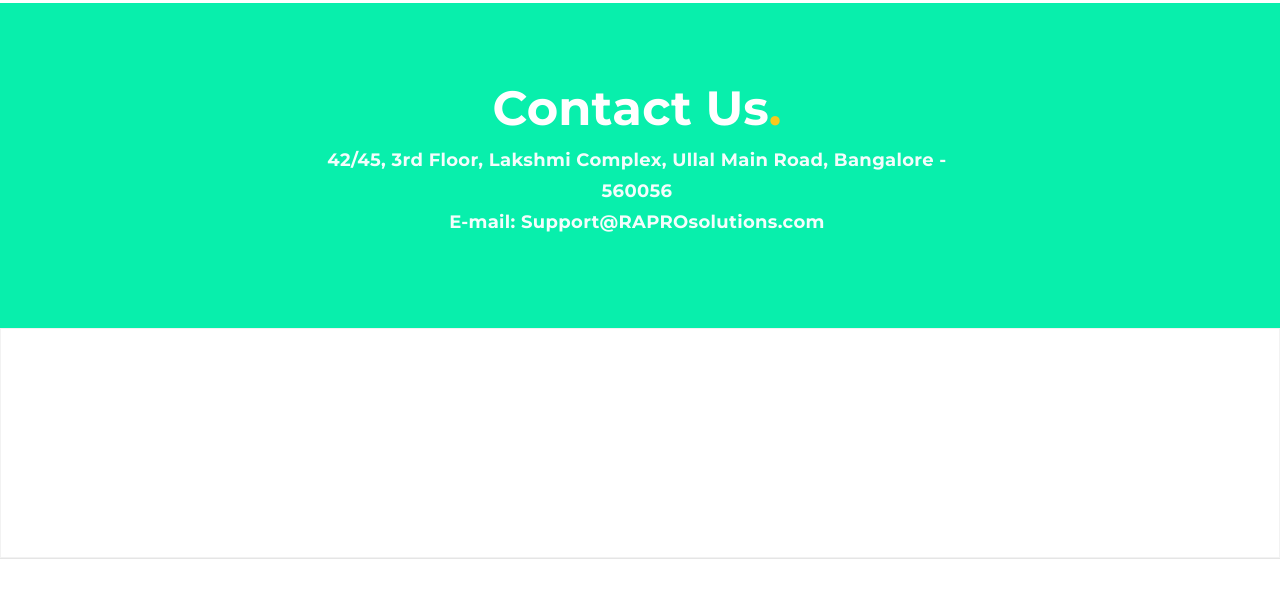
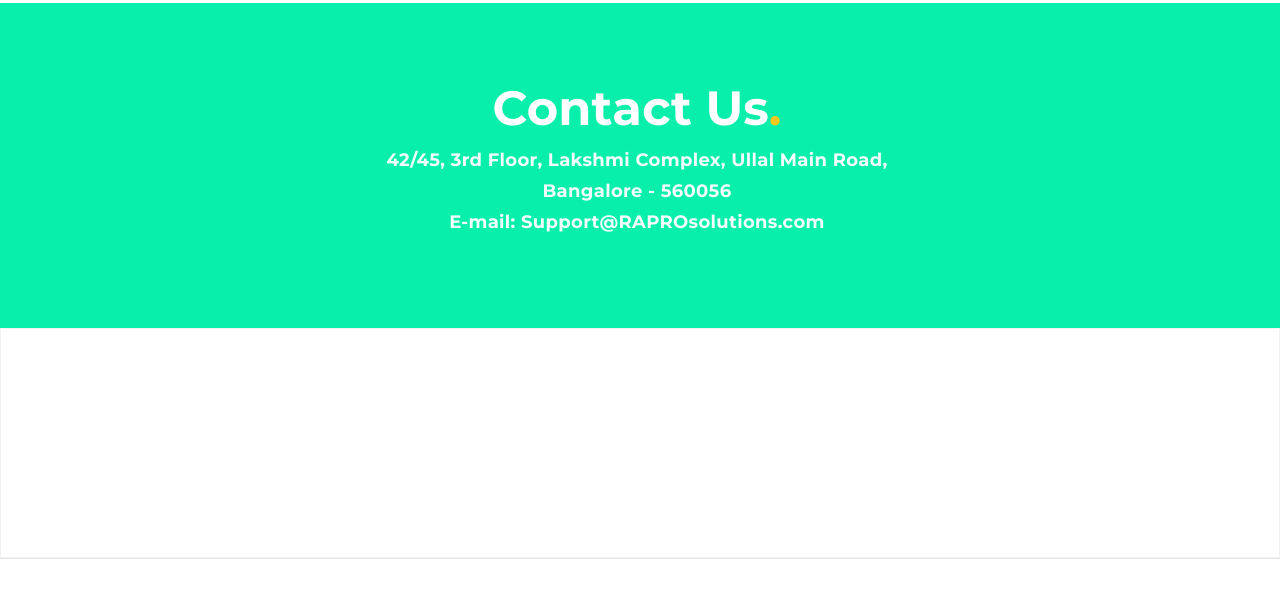
Before and after one commit to PurnimaJE/Rapro, a plain HTML site: page contact.html in a window 1280 px wide. Shown: the part 117-714 px from the top of the page. Drawn offline with Linux system fonts and the light colour scheme; no server answers.

Commit message:
Update contact.html

```diff
--- a/contact.html
+++ b/contact.html
@@ -6,7 +6,7 @@
 <head>
 		<title>Contact</title><meta property="og:site_name" content="" />
 <meta property="og:title" content="Contact" />
-<meta property="og:description" content="42/45, 3rd Floor, Lakshmi Complex, Ullal Main Road, Bangalore - 560056 E-mail: Support@RAPROsolutions.com" />
+<meta property="og:description" content="42/45, 3rd Floor, Lakshmi Complex, Ullal Main Road, <br>Bangalore - 560056 E-mail: Support@RAPROsolutions.com" />
 <meta property="og:image" content="uploads/1/5/2/5/152585290/rapro-logo-removebg-preview.png" />
 <meta property="og:url" content="contact.html" />
 
@@ -211,7 +211,7 @@
 
 <h2 class="wsite-content-title" style="text-align:center;"><font size="7" color="#ffffff">Contact Us</font><font color="#f8c91c"><font size="7">.</font></font></h2>
 
-<div class="paragraph" style="text-align:center;"><font color="#f4fdfc"><strong><font size="4">42/45, 3rd Floor, Lakshmi Complex, Ullal Main Road, Bangalore - 560056</font></strong><br /><strong><font size="4">E-mail:&nbsp;<a href="cdn-cgi/l/email-protection.html" class="__cf_email__" data-cfemail="bae9cfcacad5c8cefae8fbeae8f5c9d5d6cfced3d5d4c994d9d5d7">[email&#160;protected]</a></font></strong></font></div>
+<div class="paragraph" style="text-align:center;"><font color="#f4fdfc"><strong><font size="4">42/45, 3rd Floor, Lakshmi Complex, Ullal Main Road, <br>Bangalore - 560056</font></strong><br /><strong><font size="4">E-mail:&nbsp;<a href="cdn-cgi/l/email-protection.html" class="__cf_email__" data-cfemail="bae9cfcacad5c8cefae8fbeae8f5c9d5d6cfced3d5d4c994d9d5d7">[email&#160;protected]</a></font></strong></font></div>
 
 
 
```
